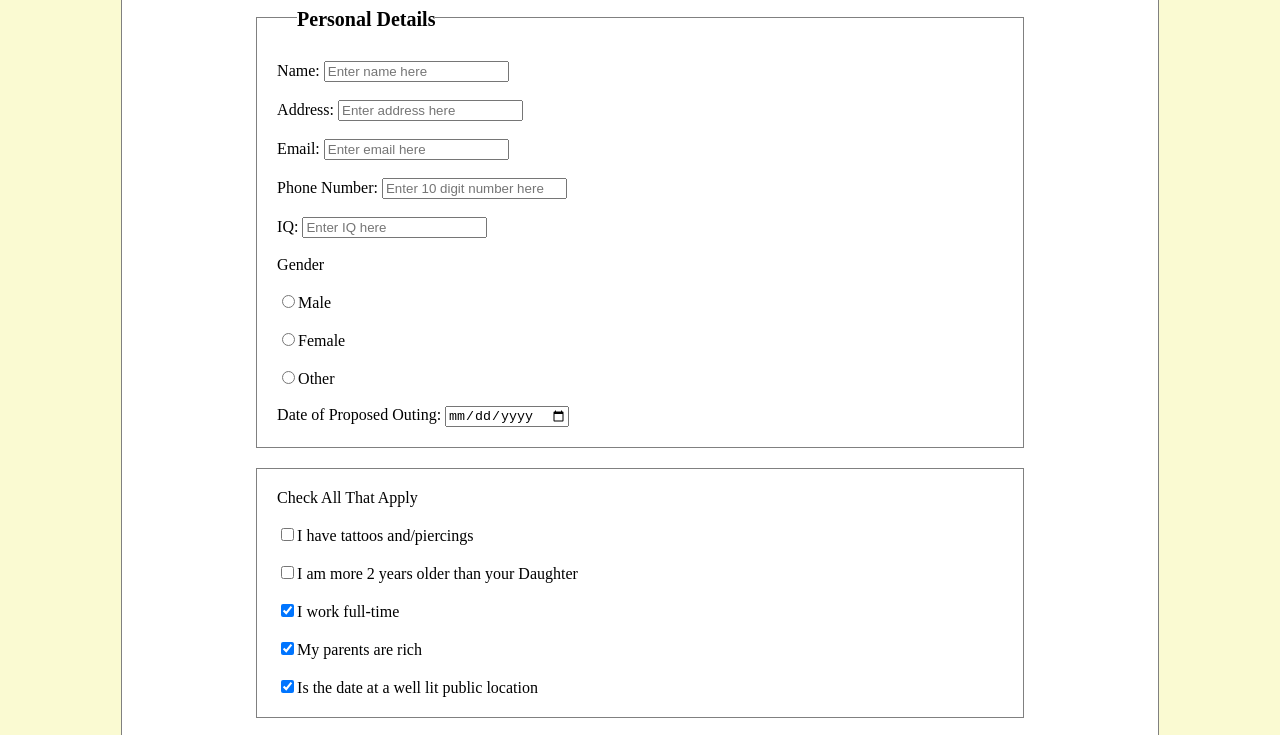
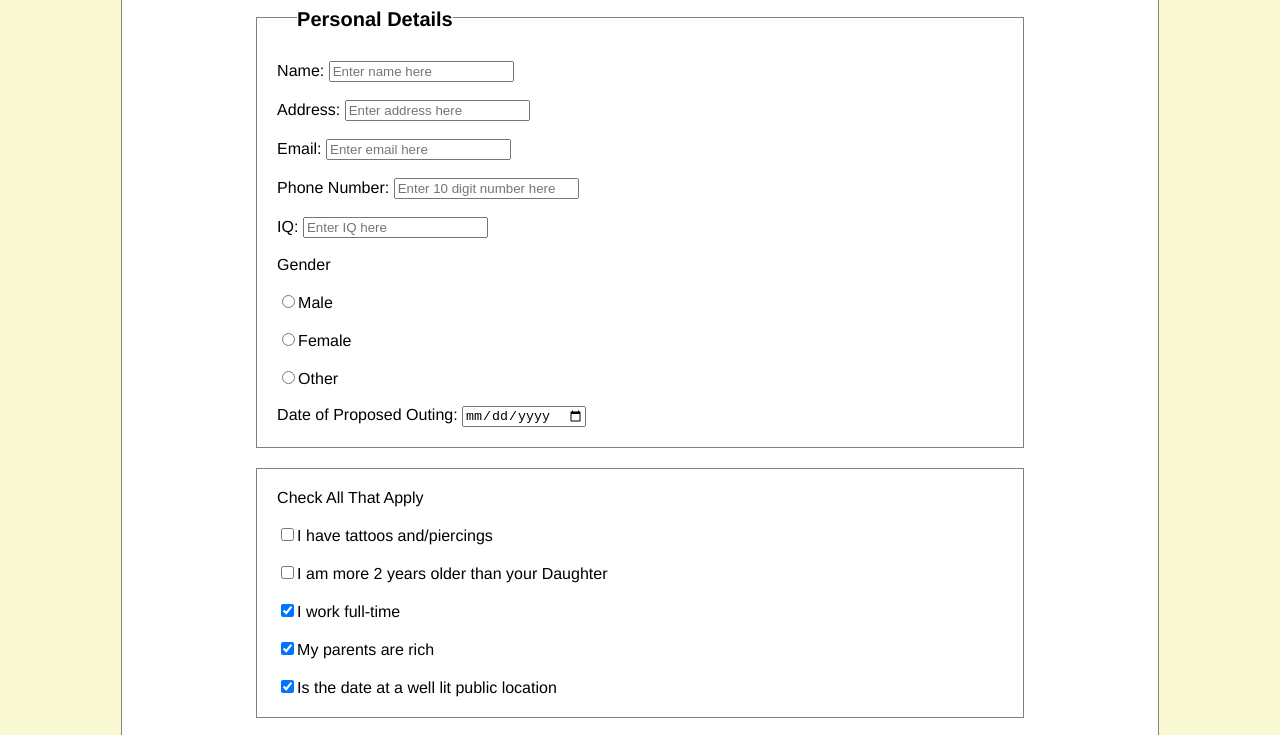
Before and after one commit to wilfried-237/Survey-Form, a plain HTML site: page index.html in a window 1280 px wide. Shown: the part 159-894 px from the top of the page. Drawn offline with Linux system fonts and the light colour scheme.

Commit message:
Form Finalisation

```diff
--- a/style.css
+++ b/style.css
@@ -1,7 +1,7 @@
 body{
     margin: 0;
     padding: 0;
-    font-family: Anaheim;
+    font-family: Helvetica;
     background-color: lightgoldenrodyellow;
 }
 back{
@@ -33,7 +33,7 @@ h1{
     border: 1px solid grey;
     margin-bottom: 20px;
     background-color: white;
-    border-radius: 30px;
+    border-radius: 20px;
 }
 .back{
     margin: auto;
```
